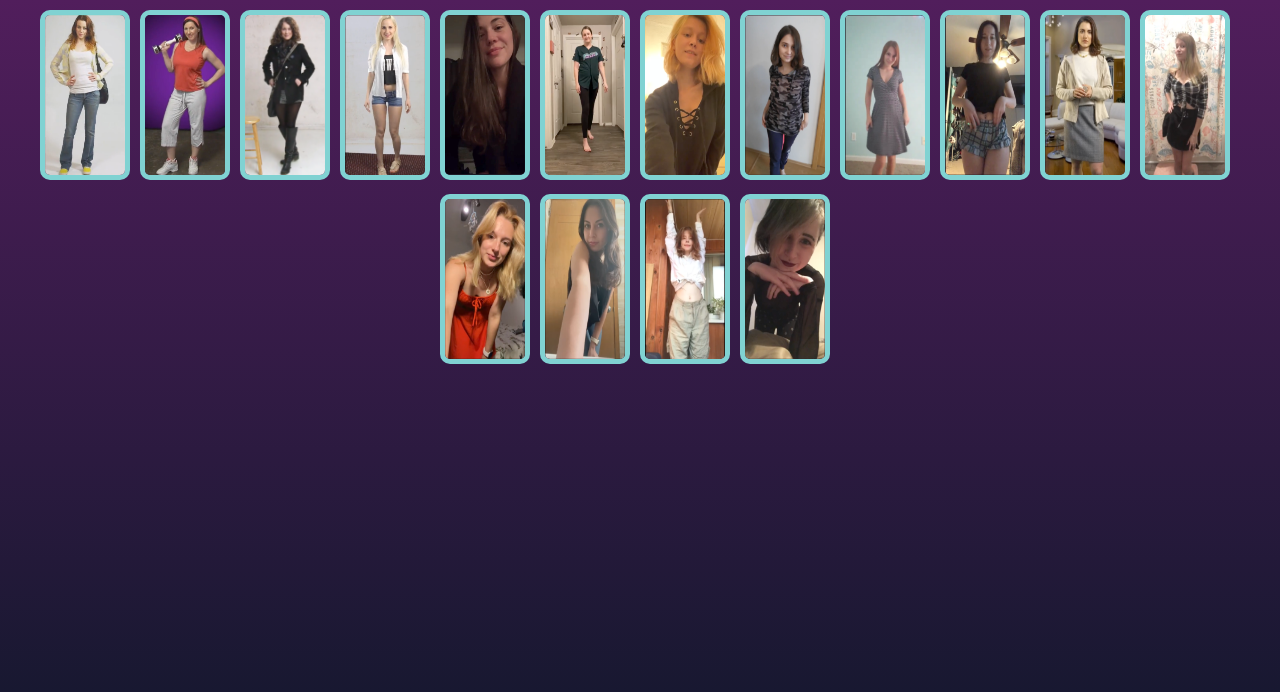
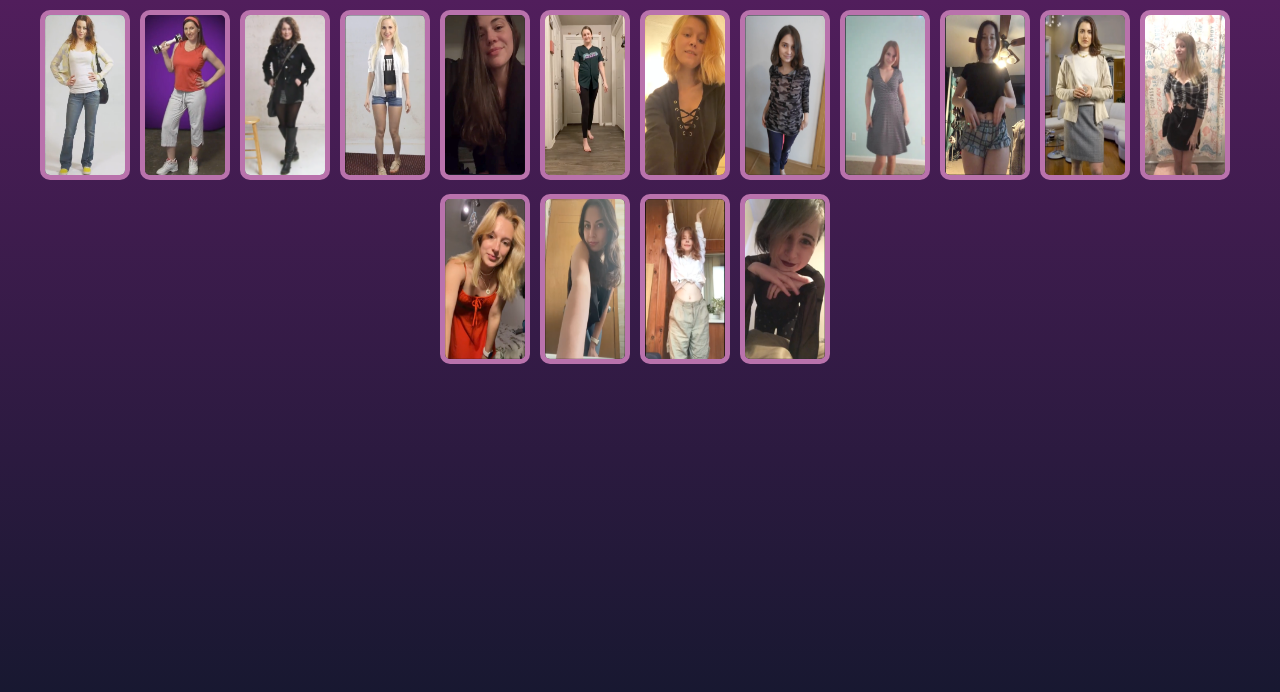
Before and after one commit to crushertheory/crushertheory.github.io, an Angular app: page / in a window 1280 px wide. Shown: the top 692 px of the page. Built offline with nearby package versions, Linux system fonts and the light colour scheme.

Commit message:
quick layout clean up

```diff
--- a/src/app/app.component.html
+++ b/src/app/app.component.html
@@ -51,7 +51,7 @@
         </div>
       </div>
       <div class="game-text">{{ playerPoints }}</div>
-      <span style="padding: 5px"></span>
+      <div style="padding: 3px"></div>
       <div class="buttons-container">
         <button
           class="button-2"
@@ -85,9 +85,9 @@
           Next Hand
         </button>
       </div>
-      <span style="padding: 5px">
+      <div style="padding-top: 10px">
         <div class="game-text">Computer</div>
-      </span>
+      </div>
       <div
         style="display: inline-block; padding: 2px"
         *ngFor="let card of computerCards; let i = index"
--- a/src/app/app.component.scss
+++ b/src/app/app.component.scss
@@ -80,7 +80,7 @@ body {
   height: 160px;
   max-width: 80px;
   border-radius: 10px;
-  border: 5px solid rgb(128, 210, 210);
+  border: 5px solid rgb(185, 114, 172);
 }
 
 .center-screen {
@@ -183,5 +183,5 @@ app-main {
 }
 
 .game-text {
-  color: rgb(208, 129, 193);
+  color: rgb(185, 114, 172);
 }
```
Also changed, not shown: 3 other files (tests, documents, lock files or other folders).
